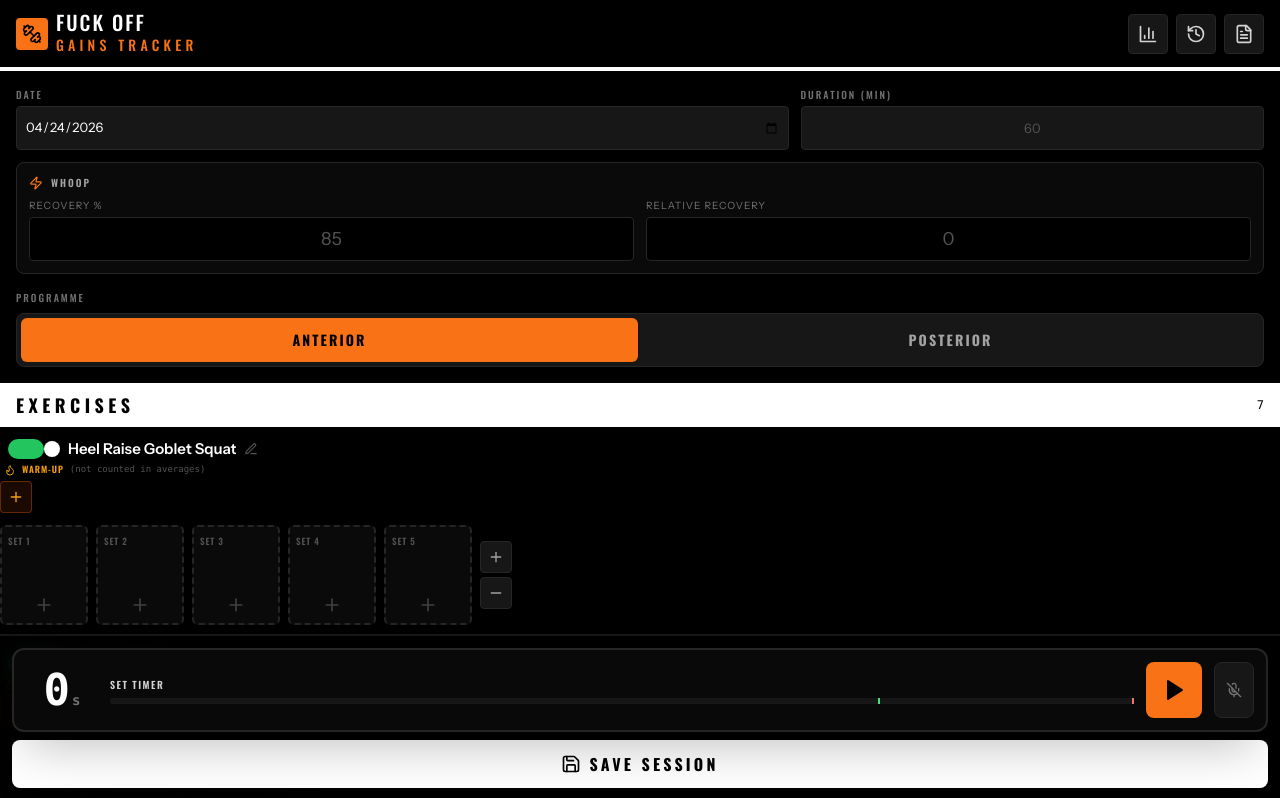
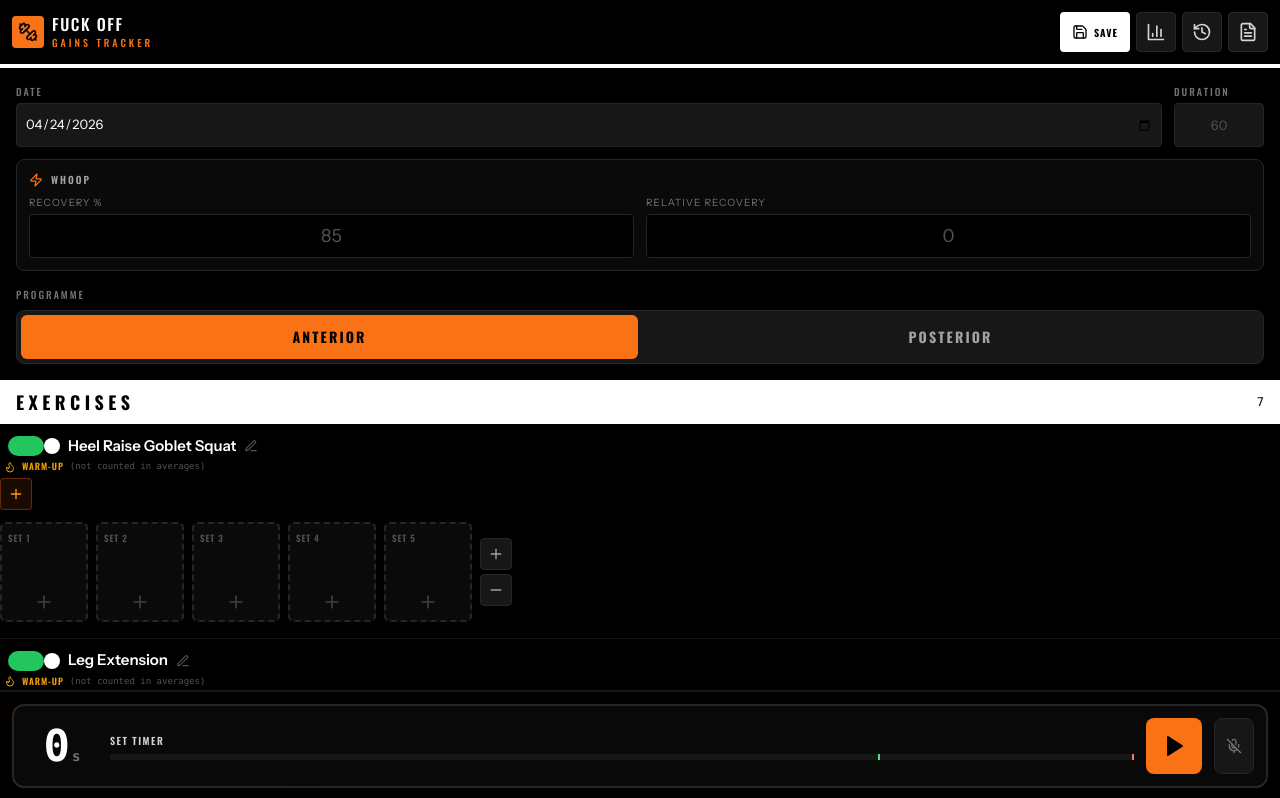
Before and after one commit to simonkbarr/fuck-off-gains, a React (Vite) app: page / in a window 1280 px wide. Shown: the top 798 px of the page. Built offline with nearby package versions, Linux system fonts and the light colour scheme.

Commit message:
Update App.jsx

```diff
--- a/src/App.jsx
+++ b/src/App.jsx
@@ -1744,7 +1744,46 @@ const TimerWidget = ({ compact = false, voiceEnabled = false, onVoiceToggle, onS
 // ============================================================
 // Custom Confirm Dialog - reliable in iOS PWAs where native confirm() can be blocked
 // ============================================================
-const ConfirmDialog = ({ title, message, confirmLabel = 'CONFIRM', cancelLabel = 'CANCEL', onConfirm, onCancel }) => {
+const ConfirmDialog = ({ title, message, confirmLabel = 'CONFIRM', cancelLabel = 'CANCEL', onConfirm, onCancel, danger = false, holdMs = 2000 }) => {
+  // Hold-to-confirm state for danger mode (e.g., overwriting historical data)
+  const [holdProgress, setHoldProgress] = useState(0);
+  const holdTimerRef = useRef(null);
+  const holdStartRef = useRef(0);
+  const completedRef = useRef(false);
+
+  const startHold = (e) => {
+    if (e && e.preventDefault) e.preventDefault();
+    if (completedRef.current) return;
+    holdStartRef.current = Date.now();
+    if (holdTimerRef.current) clearInterval(holdTimerRef.current);
+    holdTimerRef.current = setInterval(() => {
+      const pct = Math.min(100, ((Date.now() - holdStartRef.current) / holdMs) * 100);
+      setHoldProgress(pct);
+      if (pct >= 100 && !completedRef.current) {
+        completedRef.current = true;
+        clearInterval(holdTimerRef.current);
+        holdTimerRef.current = null;
+        onConfirm();
+      }
+    }, 30);
+  };
+
+  const cancelHold = () => {
+    if (completedRef.current) return;
+    if (holdTimerRef.current) {
+      clearInterval(holdTimerRef.current);
+      holdTimerRef.current = null;
+    }
+    setHoldProgress(0);
+  };
+
+  // Cleanup on unmount
+  useEffect(() => () => { if (holdTimerRef.current) clearInterval(holdTimerRef.current); }, []);
+
+  const borderColor = danger ? 'border-red-500' : 'border-orange-500';
+  const confirmBg = danger ? 'bg-red-600' : 'bg-orange-500';
+  const confirmActive = danger ? 'active:bg-red-700' : 'active:bg-orange-600';
+
   return (
     <div
       className="fixed inset-0 flex items-center justify-center p-6"
@@ -1757,14 +1796,19 @@ const ConfirmDialog = ({ title, message, confirmLabel = 'CONFIRM', cancelLabel =
       }}
     >
       <div
-        className="border-2 border-orange-500 rounded-2xl p-5 w-full max-w-sm shadow-2xl"
+        className={`border-2 ${borderColor} rounded-2xl p-5 w-full max-w-sm shadow-2xl`}
         onClick={(e) => e.stopPropagation()}
         style={{ backgroundColor: '#000000' }}
       >
         <div className="text-xl font-bold text-white mb-2 tracking-wide" style={{ fontFamily: 'var(--font-display)' }}>
           {title}
         </div>
-        {message && <div className="text-sm text-neutral-400 mb-5">{message}</div>}
+        {message && <div className="text-sm text-neutral-400 mb-5 whitespace-pre-line">{message}</div>}
+        {danger && (
+          <div className="mb-3 text-[11px] text-red-400 font-mono tracking-wide bg-red-950/40 border border-red-900 rounded p-2">
+            HOLD the red button for 2 seconds to overwrite the historic record. Release to cancel.
+          </div>
+        )}
         <div className="flex gap-3 mt-4">
           <button
             onClick={onCancel}
@@ -1773,13 +1817,35 @@ const ConfirmDialog = ({ title, message, confirmLabel = 'CONFIRM', cancelLabel =
           >
             {cancelLabel}
           </button>
+          {danger ? (
+            <button
+              onMouseDown={startHold}
+              onMouseUp={cancelHold}
+              onMouseLeave={cancelHold}
+              onTouchStart={startHold}
+              onTouchEnd={cancelHold}
+              onTouchCancel={cancelHold}
+              onContextMenu={(e) => e.preventDefault()}
+              className={`flex-1 h-12 ${confirmBg} ${confirmActive} text-white rounded-lg font-bold tracking-[0.15em] relative overflow-hidden select-none`}
+              style={{ fontFamily: 'var(--font-display)', WebkitUserSelect: 'none', userSelect: 'none', WebkitTouchCallout: 'none' }}
+            >
+              <span
+                className="absolute inset-0 bg-white/30 origin-left transition-none"
+                style={{ transform: `scaleX(${holdProgress / 100})` }}
+              />
+              <span className="relative z-10">
+                {holdProgress > 0 && holdProgress < 100 ? `${Math.round(holdProgress)}%` : confirmLabel}
+              </span>
+            </button>
+          ) : (
             <button
               onClick={onConfirm}
-            className="flex-1 h-12 bg-orange-500 text-black rounded-lg font-bold tracking-[0.15em] active:bg-orange-600"
+              className={`flex-1 h-12 ${confirmBg} ${confirmActive} text-black rounded-lg font-bold tracking-[0.15em]`}
               style={{ fontFamily: 'var(--font-display)' }}
             >
               {confirmLabel}
             </button>
+          )}
         </div>
       </div>
     </div>
@@ -2876,10 +2942,13 @@ export default function App() {
       {showConfetti && <ConfettiOverlay />}
       {showSaveConfirm && (
         <ConfirmDialog
-          title={editingExistingId ? 'Save changes?' : 'Ready to save?'}
-          message={editingExistingId ? 'This will overwrite the original session record.' : 'This will file the current session and reset for the next workout.'}
-          confirmLabel={editingExistingId ? 'SAVE' : 'SAVE'}
+          title={editingExistingId ? 'Overwrite past session?' : 'Ready to save?'}
+          message={editingExistingId
+            ? 'You are about to permanently change a previously saved session.\n\nHold the red button to confirm. Release to cancel.'
+            : 'This will file the current session and reset for the next workout.'}
+          confirmLabel={editingExistingId ? 'HOLD TO OVERWRITE' : 'SAVE'}
           cancelLabel={editingExistingId ? 'BACK' : 'KEEP GOING'}
+          danger={!!editingExistingId}
           onConfirm={saveCurrentSession}
           onCancel={() => setShowSaveConfirm(false)}
         />
@@ -2906,18 +2975,37 @@ export default function App() {
           }}
         />
       ) : (
-        <div className="min-h-screen bg-black pb-52 overflow-x-hidden" style={{ fontFamily: 'var(--font-body)' }}>
+        <div className="min-h-screen bg-black pb-40 overflow-x-hidden" style={{ fontFamily: 'var(--font-body)' }}>
           {/* Header */}
-          <div className="bg-black border-b-4 border-white px-4 py-3 flex items-center justify-between sticky top-0 z-10">
-            <div className="flex items-center gap-2">
-              <div className="w-8 h-8 bg-orange-500 flex items-center justify-center rounded">
+          <div className="bg-black border-b-4 border-white px-3 py-3 flex items-center justify-between sticky top-0 z-10 gap-2">
+            <div className="flex items-center gap-2 min-w-0 shrink">
+              <div className="w-8 h-8 bg-orange-500 flex items-center justify-center rounded shrink-0">
                 <Dumbbell className="w-5 h-5 text-black" />
               </div>
-              <h1 className="text-xl text-white tracking-widest leading-none" style={{ fontFamily: 'var(--font-display)' }}>
-                FUCK OFF<br/><span className="text-orange-500 text-sm tracking-[0.3em]">GAINS TRACKER</span>
+              <h1 className="text-base text-white tracking-widest leading-none truncate" style={{ fontFamily: 'var(--font-display)' }}>
+                FUCK OFF<br/><span className="text-orange-500 text-[10px] tracking-[0.3em]">GAINS TRACKER</span>
               </h1>
             </div>
-            <div className="flex gap-2">
+            <div className="flex gap-1.5 shrink-0">
+              <button
+                onClick={() => setShowSaveConfirm(true)}
+                className={`h-10 px-3 rounded flex items-center justify-center gap-1.5 active:opacity-80 transition-colors ${
+                  savedFlash ? 'bg-green-500 text-black' :
+                  editingExistingId ? 'bg-amber-500 text-black' :
+                  'bg-white text-black'
+                }`}
+                style={{ fontFamily: 'var(--font-display)' }}
+                aria-label={editingExistingId ? 'Save changes' : 'Save session'}
+              >
+                {savedFlash ? (
+                  <Check className="w-4 h-4" />
+                ) : (
+                  <>
+                    <Save className="w-4 h-4" />
+                    <span className="text-[10px] font-bold tracking-widest">SAVE</span>
+                  </>
+                )}
+              </button>
               <button onClick={() => setView('stats')} className="w-10 h-10 bg-neutral-900 border border-neutral-800 rounded flex items-center justify-center active:bg-neutral-800" aria-label="Stats">
                 <BarChart3 className="w-5 h-5 text-neutral-300" />
               </button>
@@ -2954,26 +3042,26 @@ export default function App() {
 
           {/* Session Meta: Date, Muscle Group, Duration, WHOOP */}
           <div className="px-4 pt-4 space-y-3">
-            <div className="grid gap-3" style={{ gridTemplateColumns: '5fr 3fr' }}>
-              <div className="min-w-0">
+            <div className="flex gap-3">
+              <div className="flex-1 min-w-0">
                 <label className="text-[10px] tracking-[0.2em] text-neutral-500 uppercase block mb-1" style={{ fontFamily: 'var(--font-display)' }}>Date</label>
                 <input
                   type="date"
                   value={session.date}
                   onChange={(e) => updateSession({ date: e.target.value })}
-                  className="w-full bg-neutral-900 border border-neutral-800 text-white px-2 h-11 rounded text-[13px] block"
-                  style={{ minWidth: 0, maxWidth: '100%' }}
+                  className="w-full bg-neutral-900 border border-neutral-800 text-white px-2 h-11 rounded text-[13px] block text-left"
+                  style={{ minWidth: 0, maxWidth: '100%', WebkitAppearance: 'none', appearance: 'none', textAlign: 'left' }}
                 />
               </div>
-              <div className="min-w-0">
-                <label className="text-[10px] tracking-[0.2em] text-neutral-500 uppercase block mb-1" style={{ fontFamily: 'var(--font-display)' }}>Duration (min)</label>
+              <div className="shrink-0" style={{ width: '90px' }}>
+                <label className="text-[10px] tracking-[0.2em] text-neutral-500 uppercase block mb-1" style={{ fontFamily: 'var(--font-display)' }}>Duration</label>
                 <input
                   type="number"
                   inputMode="numeric"
                   value={session.durationMin}
                   onChange={(e) => updateSession({ durationMin: e.target.value })}
                   className="w-full bg-neutral-900 border border-neutral-800 text-white px-2 h-11 rounded text-[13px] text-center"
-                  style={{ minWidth: 0, maxWidth: '100%' }}
+                  style={{ minWidth: 0 }}
                   placeholder="60"
                 />
               </div>
@@ -3120,29 +3208,6 @@ export default function App() {
                 onVoiceToggle={() => setVoiceEnabled((v) => !v)}
                 onStop={handleTimerStop}
               />
-              <button
-                onClick={() => setShowSaveConfirm(true)}
-                className={`w-full h-12 rounded-lg font-bold tracking-[0.2em] flex items-center justify-center gap-2 transition-colors ${
-                  savedFlash ? 'bg-green-500 text-black' :
-                  editingExistingId ? 'bg-amber-500 text-black active:bg-amber-600' :
-                  'bg-white text-black active:bg-neutral-200'
-                }`}
-                style={{ fontFamily: 'var(--font-display)' }}
-              >
-                {savedFlash ? (
-                  <>
-                    <Check className="w-5 h-5" /> SAVED
-                  </>
-                ) : editingExistingId ? (
-                  <>
-                    <Save className="w-5 h-5" /> SAVE CHANGES
-                  </>
-                ) : (
-                  <>
-                    <Save className="w-5 h-5" /> SAVE SESSION
-                  </>
-                )}
-              </button>
             </div>
           </div>
 
```
Lines whose indentation alone changed are shown as unchanged.
